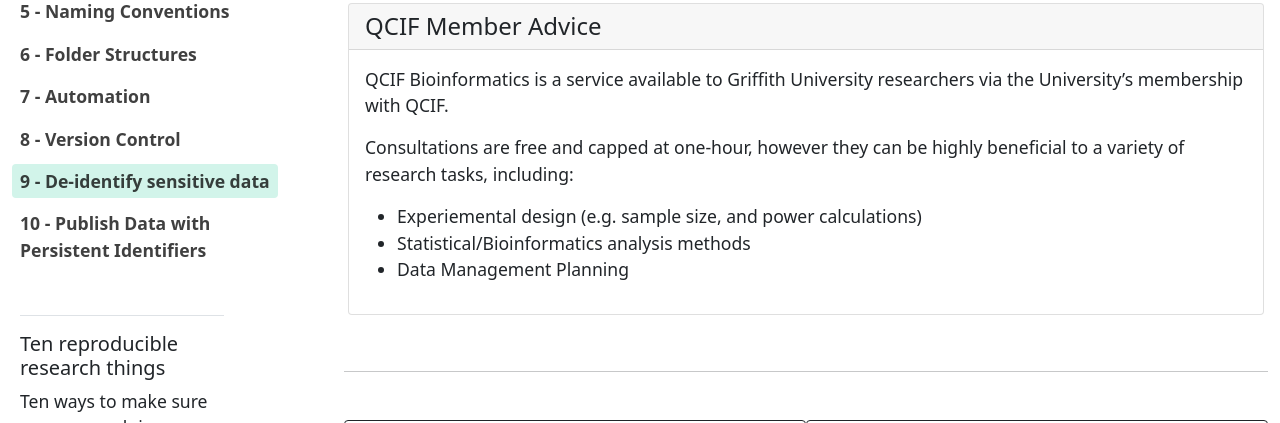
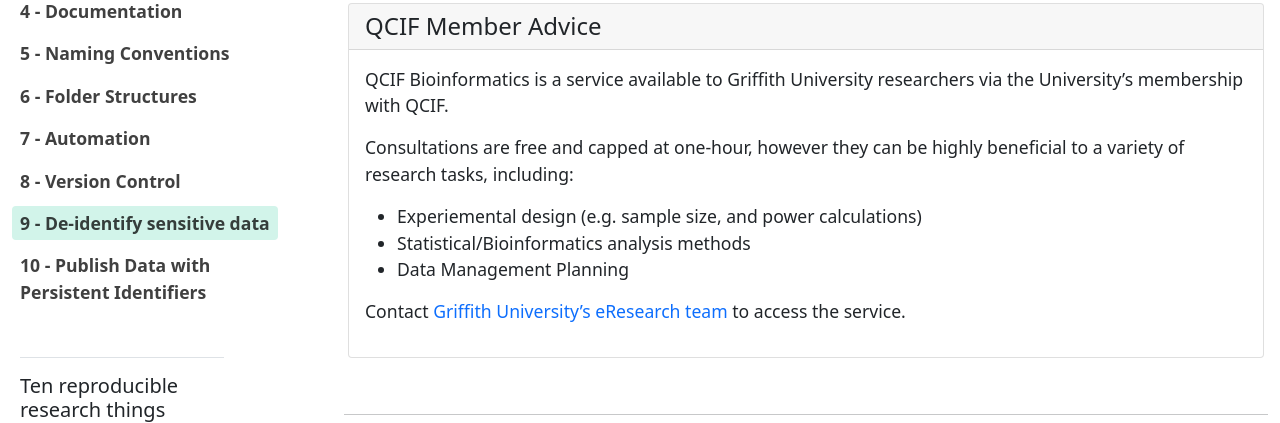
Before and after one commit to guereslib/ten-reproducible-research-things, a Jekyll site: the page built from content/09-deidentify.md, in a window 1280 px wide and 900 px high, scrolled down 6747 px, cut to the strip 251-674 px from the top of the window. Built offline with Jekyll 4.4.1, drawn with Linux system fonts in a browser that asks for light colours.

Commit message:
Update 09-deidentify.md

```diff
--- a/content/09-deidentify.md
+++ b/content/09-deidentify.md
@@ -134,4 +134,6 @@ Consultations are free and capped at one-hour, however they can be highly benefi
 - Statistical/Bioinformatics analysis methods
 - Data Management Planning
 
+Contact [Griffith University's eResearch team](eResearch-support@griffith.edu.au) to access the service.
+
 {% endcapture %}{% include card.html header="QCIF Member Advice" text=text %}
```
